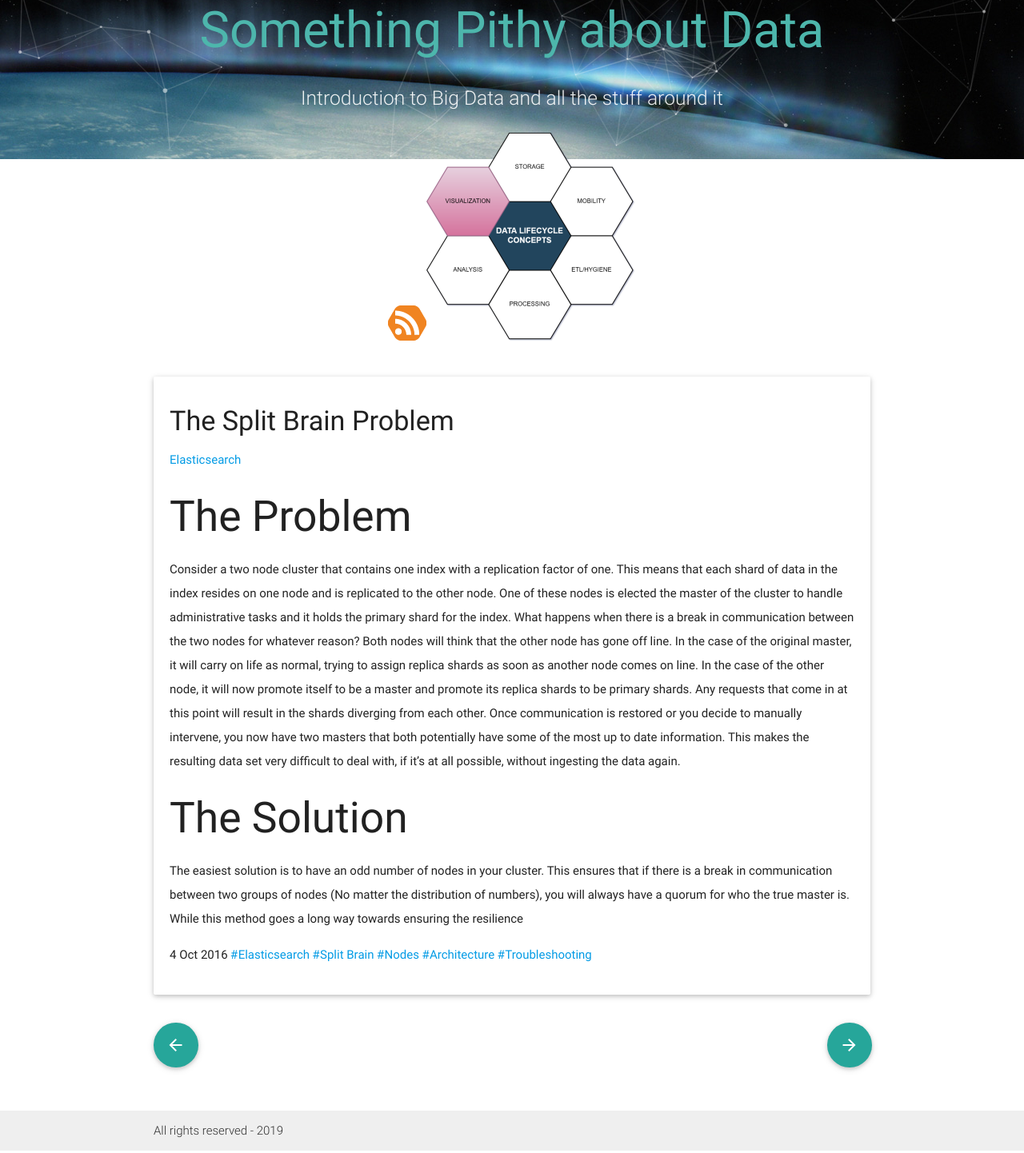
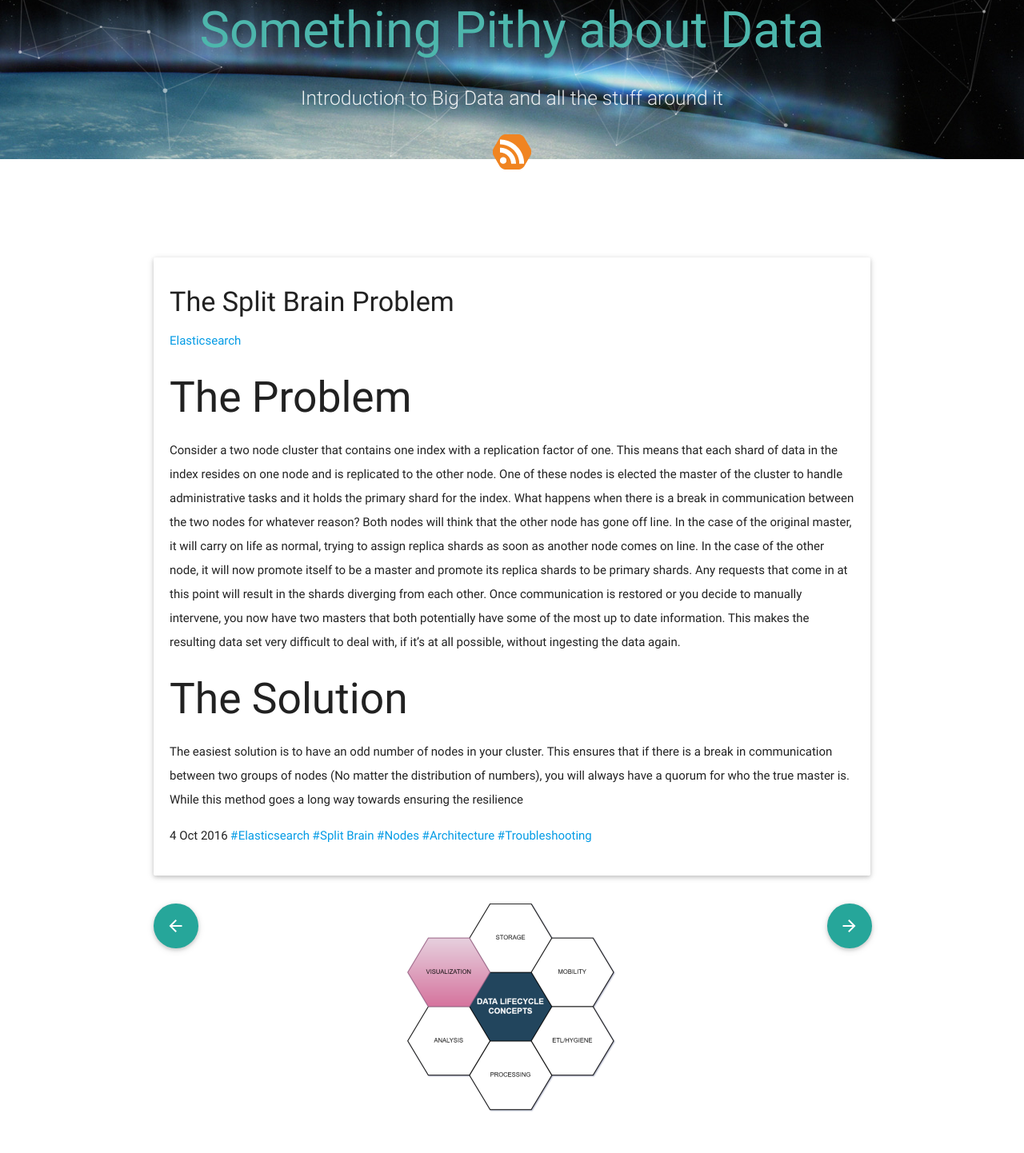
Before and after one commit to data-life/data-life.github.io, a plain HTML site: page visualization/splitbrain/index.html in a window 1280 px wide. Shown: the part 81-1523 px from the top of the page at 80% size. Drawn offline with nearby package versions, Linux system fonts and the light colour scheme.

Commit message:
Testing new template

```diff
--- a/visualization/splitbrain/index.html
+++ b/visualization/splitbrain/index.html
@@ -32,7 +32,7 @@
 
 
 
-          <a href="https://data-life.github.io/index.xml"><img src="https://data-life.github.io/images/feed-dreamstale27.png"></a><a href="https://data-life.github.io/visualization/"><img src="https://data-life.github.io/images/DataLife-Visualizationico.png"></a>
+          <a href="https://data-life.github.io/index.xml"><img src="https://data-life.github.io/images/feed-dreamstale27.png"></a>
         </div>
       </div>
     </div>
@@ -90,7 +90,7 @@
         <a class="btn-floating btn-large waves-effect waves-light" href="https://data-life.github.io/post/emr/predictableipforyourmaster/"><i class="mdi-navigation-arrow-back"></i></a>
 
       </div>
-      <div class="col s6 m10 center">&nbsp</div>
+      <div class="col s6 m10 center"><a href="https://data-life.github.io/visualization/"><img src="https://data-life.github.io/images/DataLife-Visualizationico.png"></a></div>
       <div class="col s3 m1">
 
         <a class="btn-floating btn-large waves-effect waves-light" href="https://data-life.github.io/storage/splitbrain/"><i class="mdi-navigation-arrow-forward"></i></a>
```
